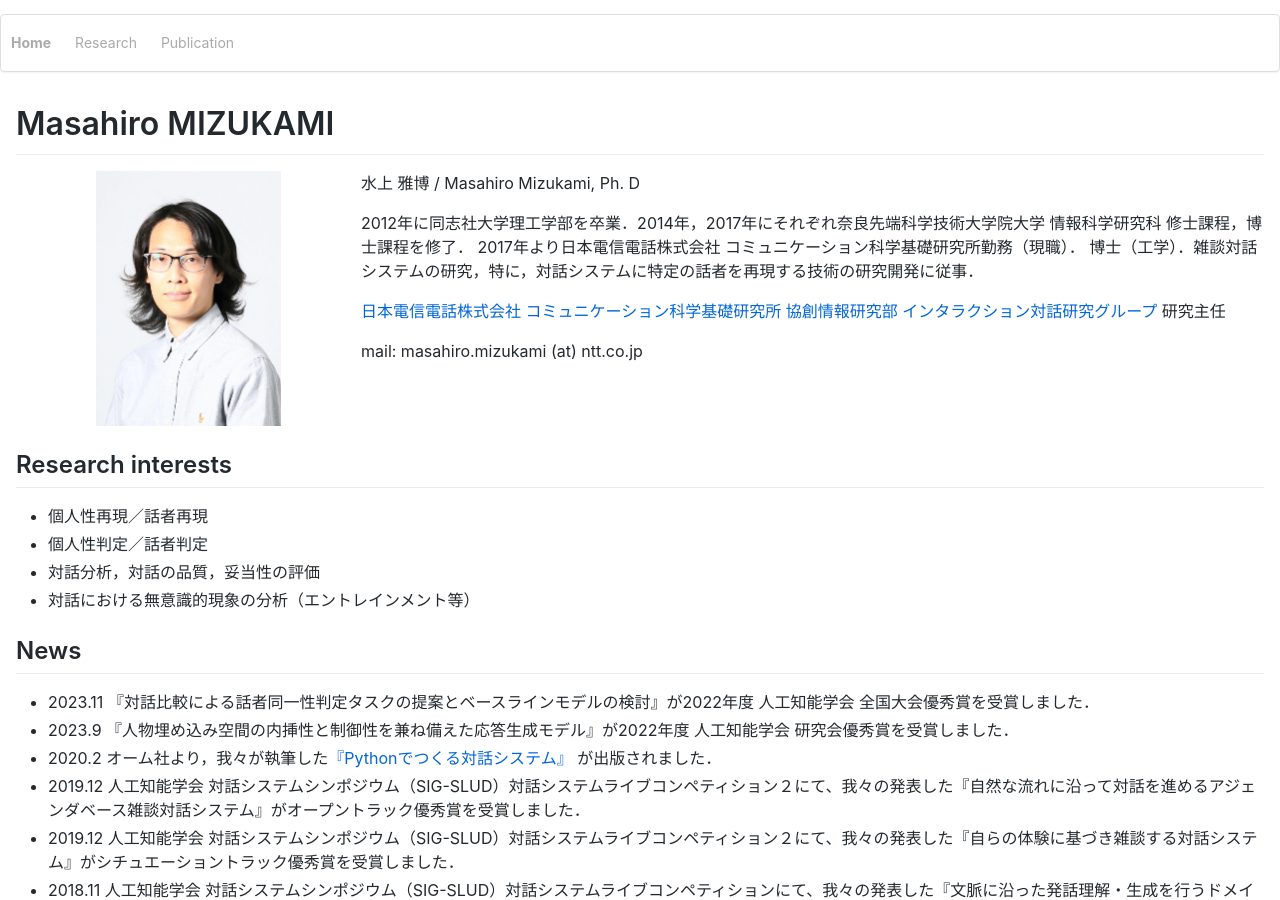
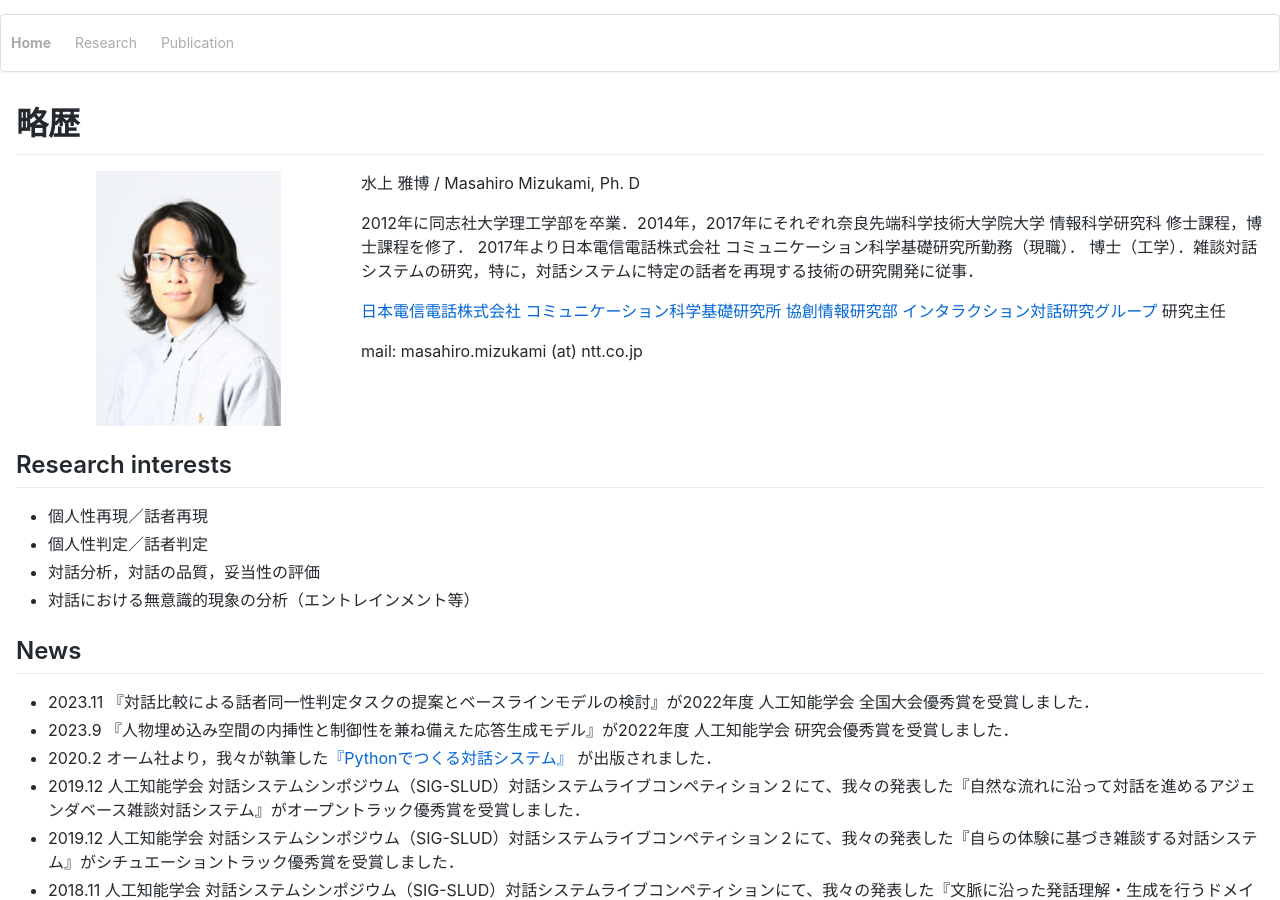
Before and after one commit to masahiro-mi/masahiro-mi.github.io, a Jekyll site: the page built from index.md, in a window 1280 px wide and 900 px high. Built offline with Jekyll 4.4.1, drawn with Linux system fonts in a browser that asks for light colours; comment, search, counter and statistics services are not loaded; our own code applies the rules of GitHub Pages for plain Markdown files.

Commit message:
Update index.md

```diff
--- a/index.md
+++ b/index.md
@@ -1,7 +1,8 @@
 ---
 layout: default
+title: "Individuality.jp"
 ---
-# Masahiro MIZUKAMI
+# 略歴
 ![著者近影](https://masahiro-mi.github.io/img/IMG_1406s.JPG){: style="float:left; margin: 0em 5em; width: 185px; height: 255px;"}
 
 水上 雅博 /  Masahiro Mizukami, Ph. D
```
